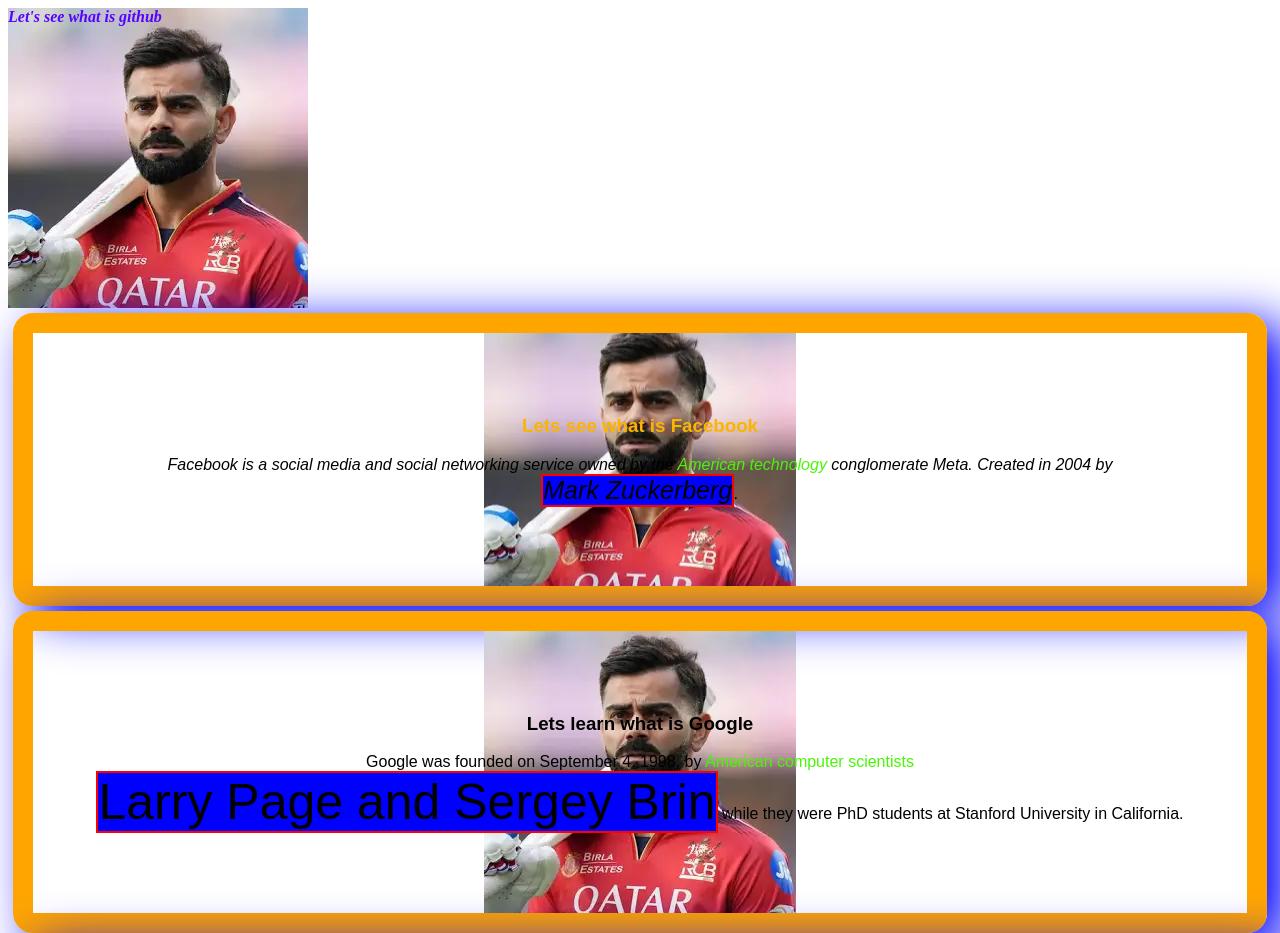
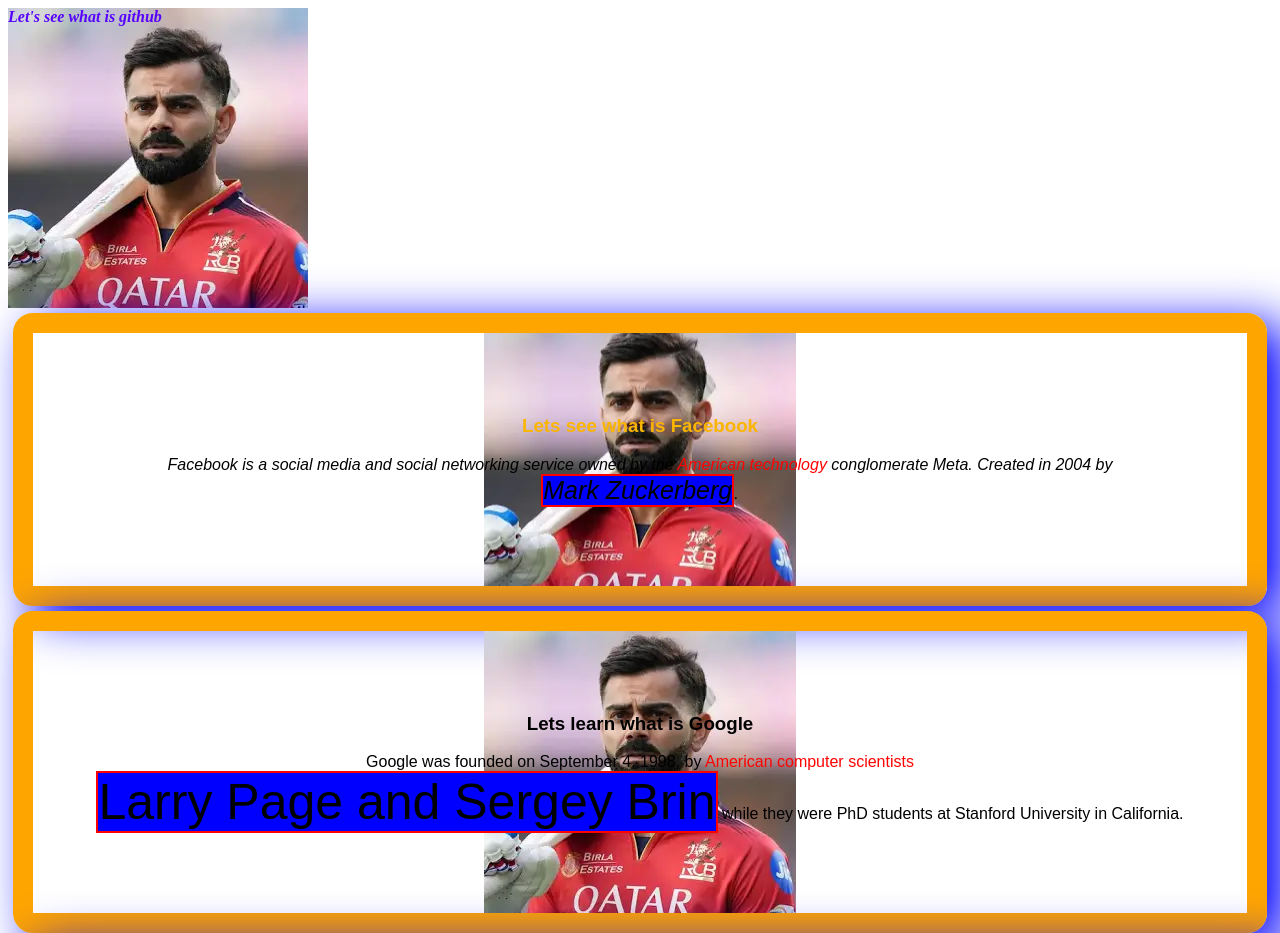
Before and after one commit to Md-abid-khan/first-github-repo1, a plain HTML site: page index.html in a window 1280 px wide. Shown: the top 933 px of the page. Drawn offline with Linux system fonts and the light colour scheme.

Commit message:
change color

```diff
--- a/new/new.css
+++ b/new/new.css
@@ -7,7 +7,7 @@
         font-size: 25px;
     }
     .America{
-        color: rgb(73, 245, 5);
+        color: rgb(255, 2, 2);
     }
     header{
         color: #5602fd;
```
